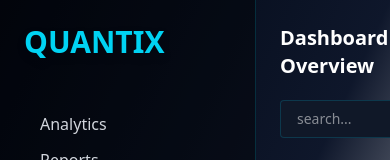
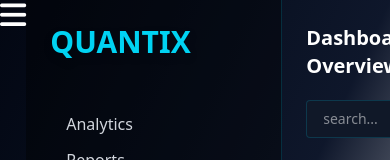
Before and after one commit to Juan-ita/QUANTIX-Analytics, a plain HTML site: page index.html in a window 390 px wide. Shown: the top 160 px of the page. Drawn offline with nearby package versions, Linux system fonts and the light colour scheme.

Commit message:
add index.html changes

```diff
--- a/index.html
+++ b/index.html
@@ -11,6 +11,11 @@
     <div class="flex h-screen">
 
         <!--Sidebar-->
+        <div class="text-3xl text-white">
+             <button id="menu-btn" class="md:hidden flex flex-col gap-1 z-50">
+                    <i class="fa-solid fa-bars"></i>
+                 </button>
+        </div>
         <aside id="sidebar" class="w-64 bg-black/40 blackdrop-blur-xl border-r border-cyan-500/20 p-6">
 
             <h1 class="text-3xl font-extrabold text-cyan-400 drop-shadow-lg drop-shadow-lg">
@@ -88,7 +93,7 @@
            </div>
 
            <!--chart + activity-->
-           <div class="grid:grid-cols-1 lg:grid-cols-3 gap-6">
+           <div class="grid grid-col-1 lg:grid-cols-3 gap-6">
 
             <!--chart area-->
             <div class="lg:col-span-2 bg-gray-900 p-6 rounded-xl h-80">
```
